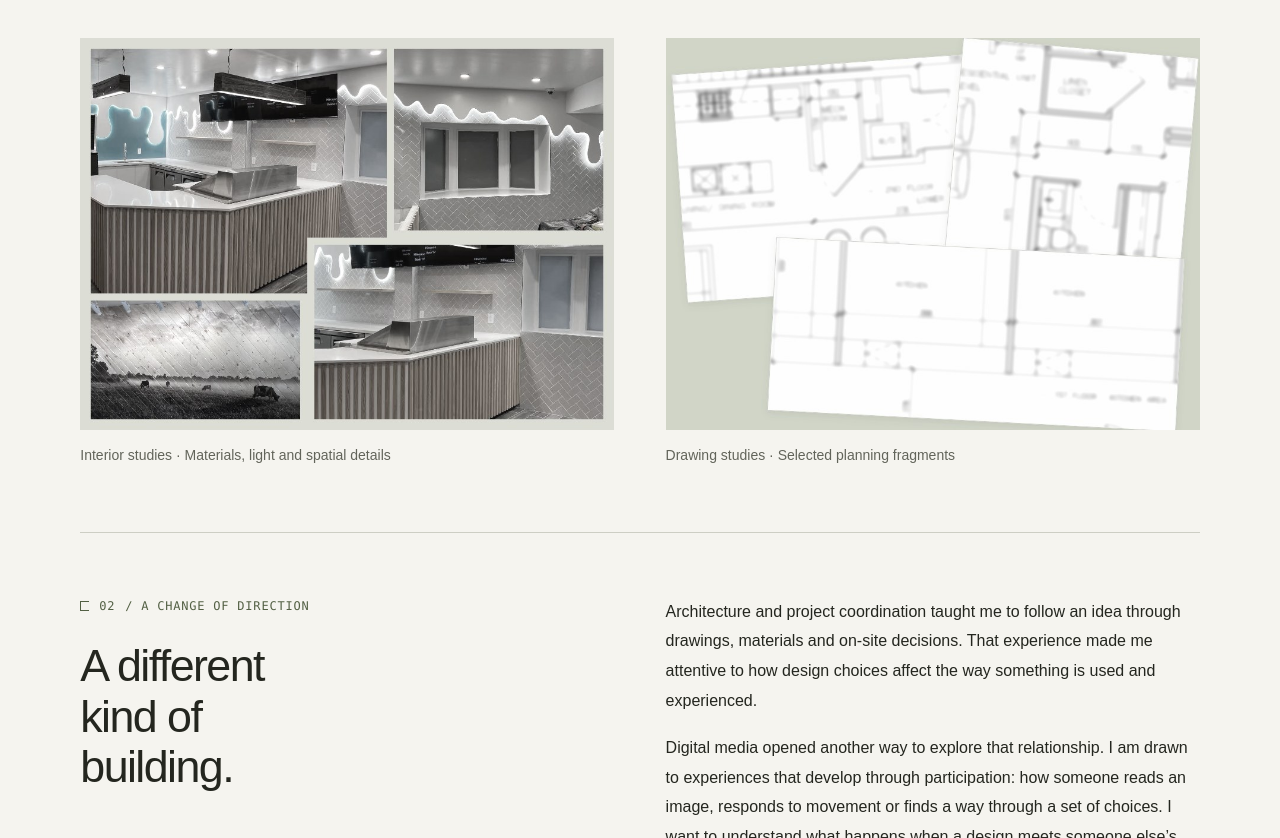
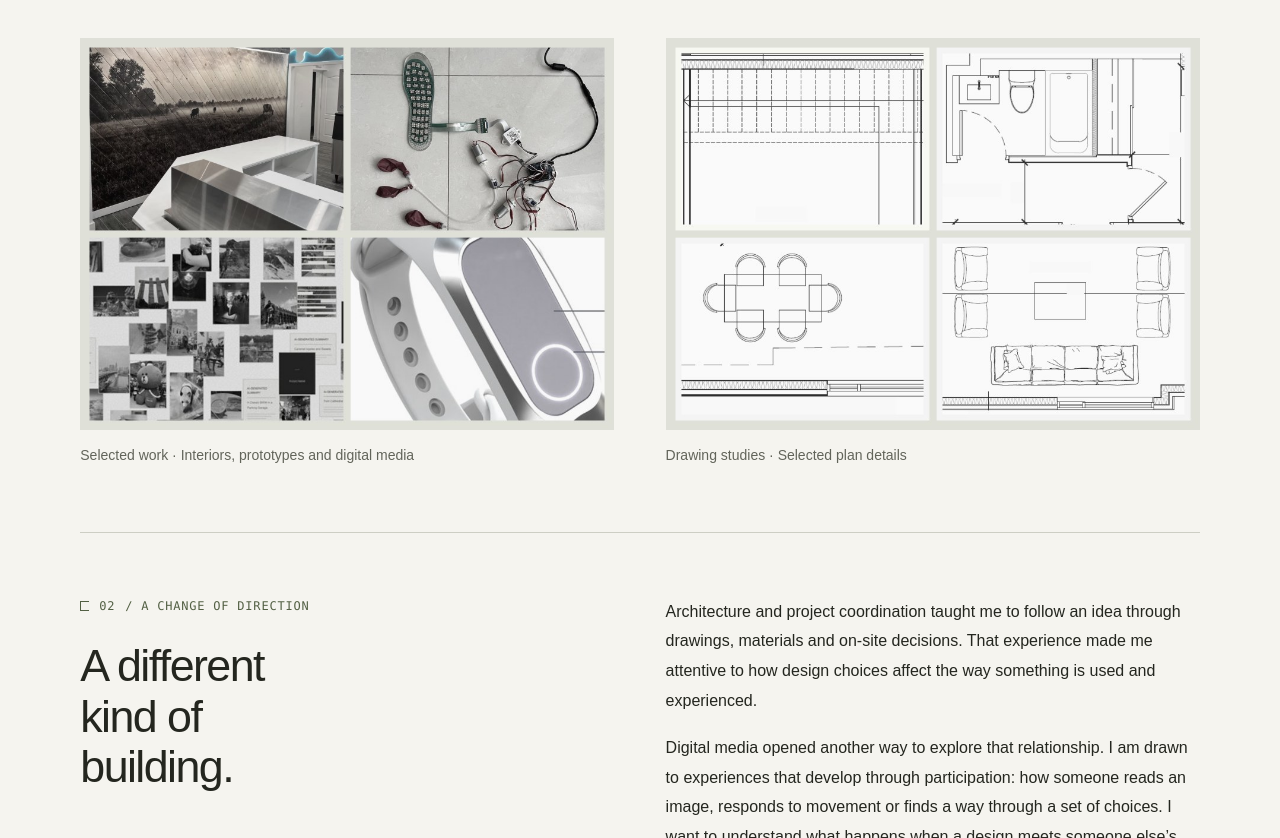
Before and after one commit to YixuanWang77/portfolio, a plain HTML site: page site/index.html in a window 1280 px wide. Shown: the part 895-1733 px from the top of the page. Drawn offline with Linux system fonts and the light colour scheme.

Commit message:
Refine project collages and use the supplied CV PDF

```diff
--- a/site/index.html
+++ b/site/index.html
@@ -110,12 +110,12 @@
 </div>
 <div class="work-documentation">
 <figure>
-<img src="assets/background/spatial-studies-collage-v2.jpg" width="900" height="660" alt="Muted collage of selected interior details, including lighting, wall finishes, joinery and materials." loading="lazy" decoding="async">
-<figcaption>Interior studies · Materials, light and spatial details</figcaption>
+<img src="assets/background/selected-work-grid.jpg" width="900" height="660" alt="Four project samples: an interior fit-out, the ArchFlow prototype, the Digital Decay archive, and the CareSense wristband concept." loading="lazy" decoding="async">
+<figcaption>Selected work · Interiors, prototypes and digital media</figcaption>
 </figure>
 <figure>
-<img src="assets/background/drawing-studies-collage-v2.jpg" width="900" height="660" alt="Collage of cropped architectural drawing fragments showing spatial relationships, with detailed annotations softened." loading="lazy" decoding="async">
-<figcaption>Drawing studies · Selected planning fragments</figcaption>
+<img src="assets/background/drawing-studies-grid.jpg" width="900" height="660" alt="Four aligned architectural drawing excerpts showing stairs, fixtures and furniture arrangements." loading="lazy" decoding="async">
+<figcaption>Drawing studies · Selected plan details</figcaption>
 </figure>
 </div>
 </section>
```
Also changed, not shown: site/assets/background/drawing-studies-collage-v2.jpg (deleted), site/assets/background/drawing-studies-grid.jpg (added), site/assets/background/selected-work-grid.jpg (added), site/assets/background/spatial-studies-collage-v2.jpg (deleted), 2 other files.
